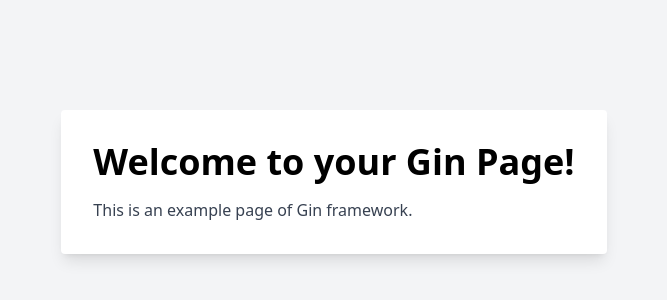
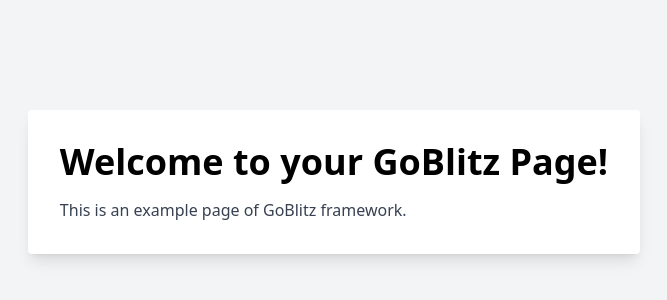
Before and after one commit to LookinLabs/GoBlitz, a plain HTML site: page public/index.html in a window 1280 px wide. Shown: the part 218-518 px from the top of the page, without its empty margins (306-973 px from the left). Drawn offline with nearby package versions, Linux system fonts and the light colour scheme.

Commit message:
Updated index.html

```diff
--- a/public/index.html
+++ b/public/index.html
@@ -3,14 +3,14 @@
 <head>
     <meta charset="UTF-8">
     <meta name="viewport" content="width=device-width, initial-scale=1.0">
-    <title>Go Web</title>
+    <title>GoBlitz</title>
     <script src="https://cdn.tailwindcss.com"></script>
 </head>
 <body>
     <div class="bg-gray-100 min-h-screen flex items-center justify-center">
         <div class="bg-white p-8 rounded shadow-lg">
-            <h1 class="text-4xl font-bold mb-4">Welcome to your Gin Page!</h1>
-            <p class="text-gray-700">This is an example page of Gin framework.</p>
+            <h1 class="text-4xl font-bold mb-4">Welcome to your GoBlitz Page!</h1>
+            <p class="text-gray-700">This is an example page of GoBlitz framework.</p>
         </div>
     </div>
 </body>
```
